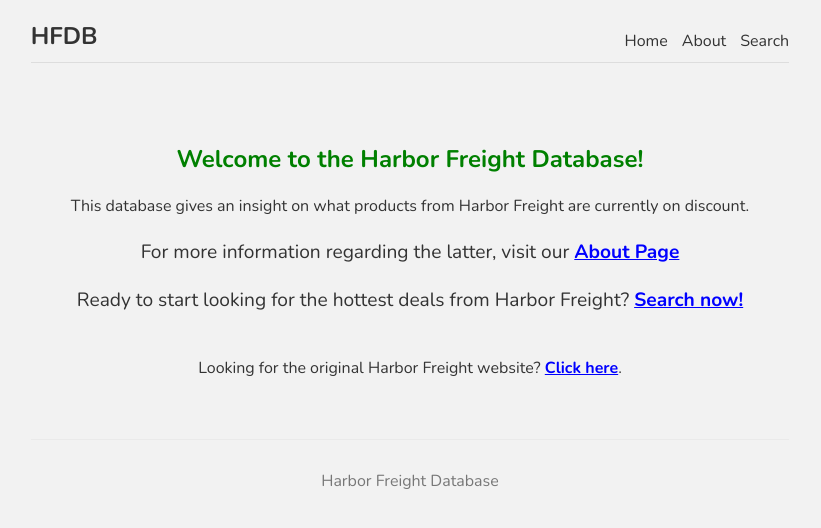
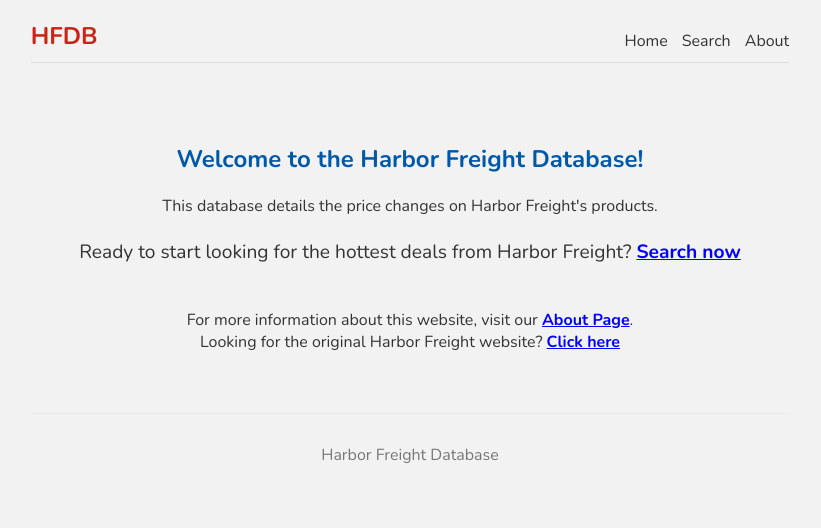
Before and after one commit to hfdb-info/frontend-nextjs, a Next.js app: page / in a window 1280 px wide. Shown: the top 528 px of the page, without its empty margins (230-1051 px from the left). Built offline with nearby package versions, Linux system fonts and the light colour scheme.

Commit message:
Updated Home Page
- Rearranged/reworded some text
- Text colors for logo and welcome sentence

```diff
--- a/components/Navbar.js
+++ b/components/Navbar.js
@@ -8,8 +8,8 @@
         <h1>HFDB</h1>
       </div>
       <Link href="/">Home </Link>
+      <Link href="/search/"> Search</Link>
       <Link href="/about"> About </Link>
-      <Link href="/search/"> Search</Link>
     </nav>
 );
 }
--- a/pages/index.js
+++ b/pages/index.js
@@ -6,13 +6,13 @@
   return (
     <div className="homePage">
     <center><h2>Welcome to the Harbor Freight Database!</h2>
-    <p>This database gives an insight on what products from Harbor Freight are currently on discount. <br></br>
+    <p>This database details the price changes on Harbor Freight's products. <br></br>
     <br></br>
-      <big>For more information regarding the latter, visit our <a href="http://localhost:3000/about">About Page</a></big> <br></br><br></br>
-      <big>Ready to start looking for the hottest deals from Harbor Freight? <a href="http://localhost:3000/search">Search now!</a></big><br></br>
+      <big>Ready to start looking for the hottest deals from Harbor Freight? <a href="http://localhost:3000/search">Search now</a></big><br></br>
       <br></br>
       <br></br>
-      Looking for the original Harbor Freight website? <a href="https://www.harborfreight.com/">Click here</a>.</p>
+      For more information about this website, visit our <a href="http://localhost:3000/about">About Page</a>. <br></br>
+      Looking for the original Harbor Freight website? <a href="https://www.harborfreight.com/">Click here</a></p>
 
     </center></div>
   )
--- a/styles/globals.css
+++ b/styles/globals.css
@@ -119,7 +119,7 @@
 }
 
 .homePage h2{
-  color:green;
+  color:#0059a8;
 }
 
 .homePage a{
@@ -127,3 +127,7 @@
   text-decoration: underline;
   color:blue;
 }
+
+.logo h1{
+  color: #cd2215;
+}
```
